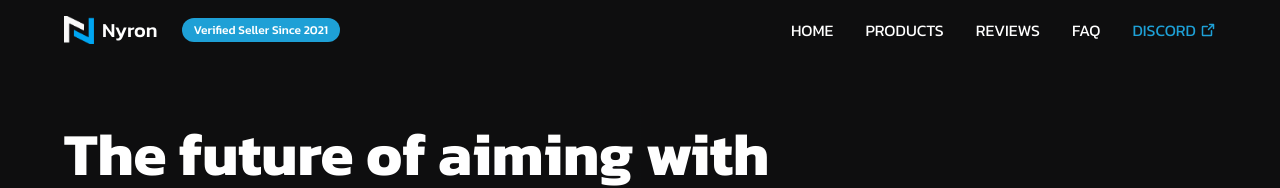
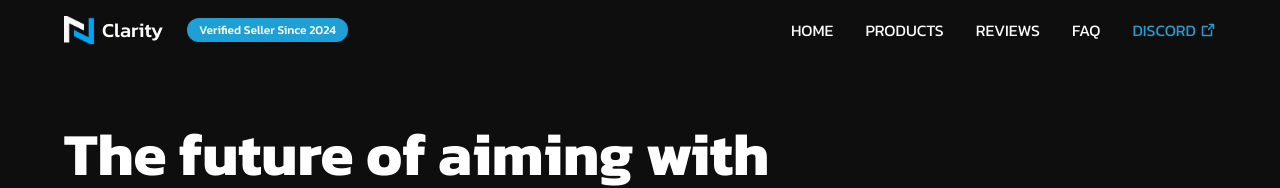
Before and after one commit to Manuela23242/fdgfdg, a Next.js app: page / in a window 1280 px wide. Shown: the top 188 px of the page. Built offline with nearby package versions, Linux system fonts and the light colour scheme.

Commit message:
Header.tsx

```diff
--- a/src/components/Header.tsx
+++ b/src/components/Header.tsx
@@ -11,11 +11,11 @@ const Header = () => {
       <div className="flex items-center gap-4">
         <Link href="/" className="flex items-center gap-2">
           <Image src="/images/logo.png" alt="Nyron Logo" width={30} height={30} />
-          <h1 className="text-white text-xl font-medium">Nyron</h1>
+          <h1 className="text-white text-xl font-medium">Clarity</h1>
         </Link>
 
         <div className="bg-nyron-primary text-white text-xs py-1 px-3 rounded-full ml-2 flex items-center gap-1">
-          <span className="font-medium">Verified Seller Since 2021</span>
+          <span className="font-medium">Verified Seller Since 2024</span>
         </div>
       </div>
 
@@ -33,7 +33,7 @@ const Header = () => {
           FAQ
         </Link>
         <Link
-          href="https://discord.gg/nyron"
+          href="https://discord.gg/clarity"
           target="_blank"
           className="text-nyron-primary hover:text-white transition-colors flex items-center gap-1"
         >
```
